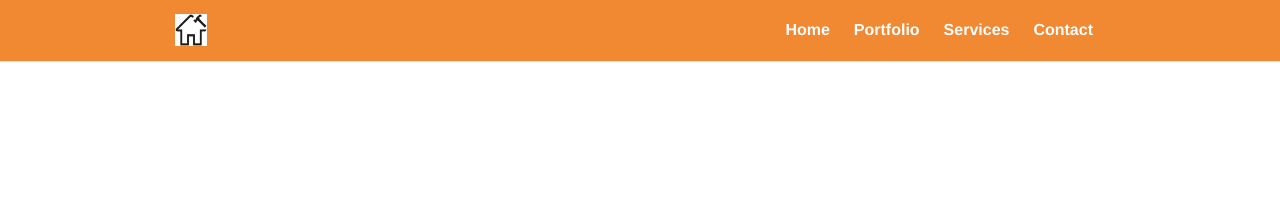
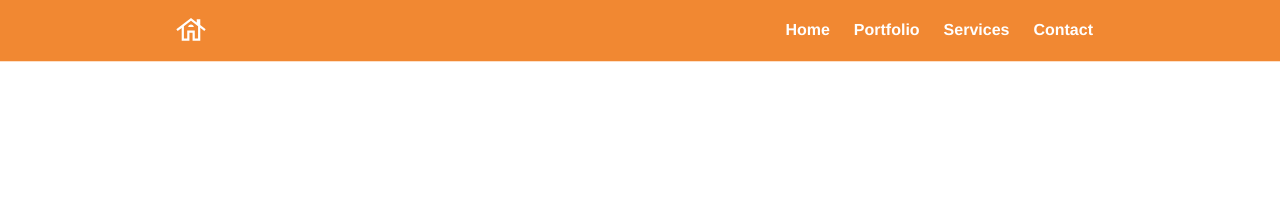
Before and after one commit to orion-miller/Tall-Trees-Construction, a Jekyll site: the page built from index.md, in a window 1280 px wide. Shown: the top 204 px of the page. Built offline with Jekyll 4.4.1, drawn with Linux system fonts in a browser that asks for light colours.

Commit message:
update desktop logo

```diff
--- a/_config.yml
+++ b/_config.yml
@@ -6,7 +6,7 @@ logo:
   mobile: "images/logo/house_32dp_FFFFFF_FILL0_wght400_GRAD0_opsz40.svg"
   mobile_height: "32px"
   mobile_width: "32px"
-  desktop: "images/logo/houselogo1.png"
+  desktop: "images/logo/house_32dp_FFFFFF_FILL0_wght400_GRAD0_opsz40.svg"
   desktop_height: "32px"
   desktop_width: "32px"
 
```
